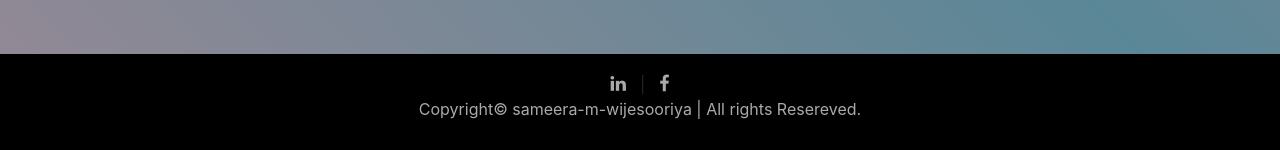
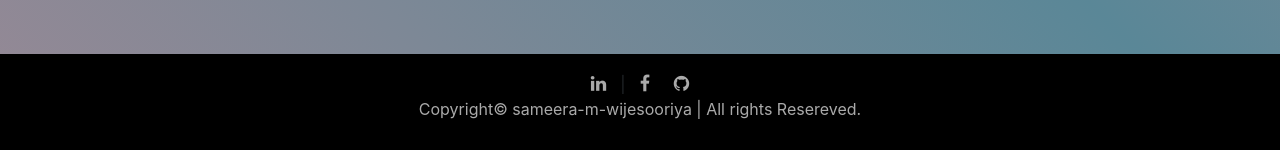
Before and after one commit to SameeraWijesooriya/SameeraWijesooriya.github.io, a plain HTML site: page index.html in a window 1280 px wide. Shown: the part 4806-4956 px from the top of the page. Drawn offline with Linux system fonts and the light colour scheme.

Commit message:
Update index.html

```diff
--- a/index.html
+++ b/index.html
@@ -367,7 +367,7 @@
 					<!-- <a href="#"><i class="fa fa-twitter"></i></a> |  -->
 					<a href="https://www.linkedin.com/in/sameera-m-wijesooriya"><i class="fa fa-linkedin"></i></a> |
 					<a href="https://www.facebook.com/sameeramadushanka.wijesooriya"><i class="fa fa-facebook"></i></a>
-					<!-- <a href="#"><i class="fa fa-github"></i></a>  -->
+					<a href="https://github.com/SameeraWijesooriya"><i class="fa fa-github"></i></a>
 				</div>
 				<p class="text-center">Copyright&copy; sameera-m-wijesooriya | All rights Resereved.</p>
 			</div>
```
